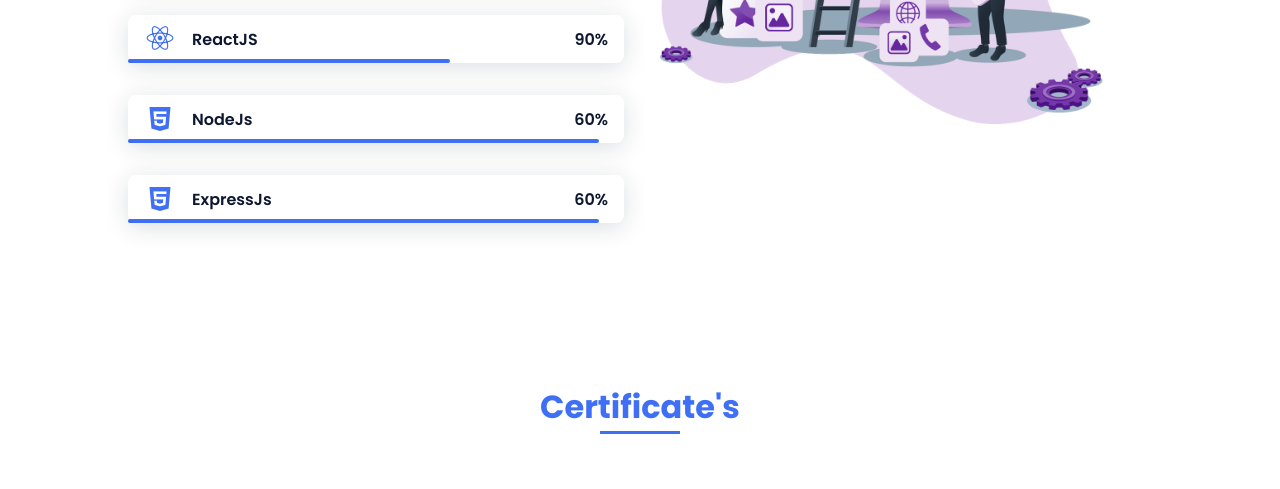
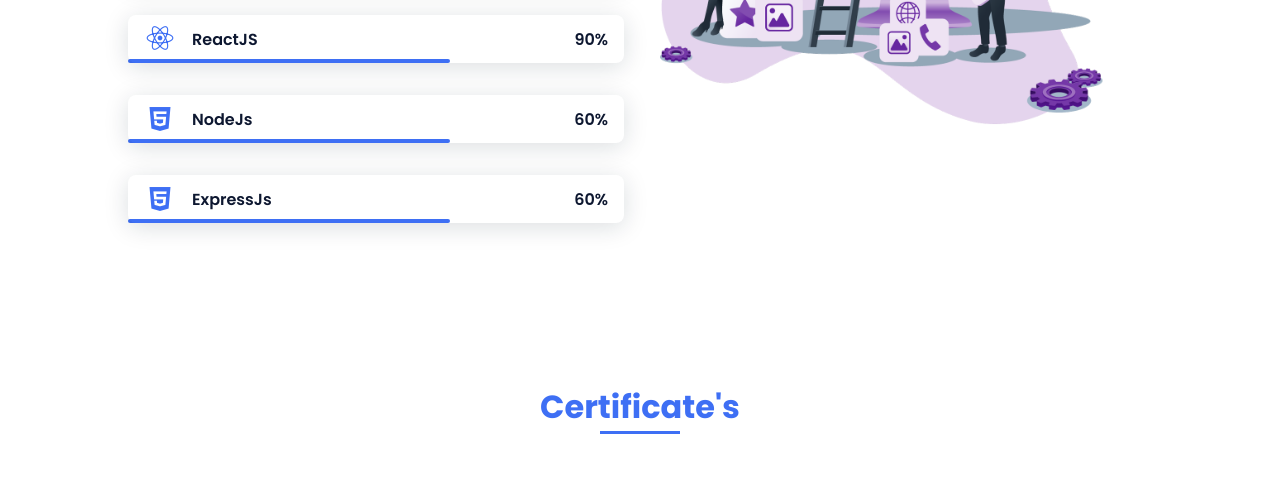
Before and after one commit to Isha2408/PortfolioMain, a plain HTML site: page index.html in a window 1280 px wide. Shown: the part 1860-2349 px from the top of the page. Drawn offline with nearby package versions, Linux system fonts and the light colour scheme.

Commit message:
Update index.html

```diff
--- a/index.html
+++ b/index.html
@@ -166,7 +166,7 @@
                                 <i class='bx bxl-html5 skills__icon'></i>
                                 <span class="skills__name">NodeJs</span>
                             </div>
-                            <div class="skills__bar skills__html">
+                            <div class="skills__bar skills__js">
 
                             </div>
                             <div>
@@ -178,7 +178,7 @@
                                 <i class='bx bxl-html5 skills__icon'></i>
                                 <span class="skills__name">ExpressJs</span>
                             </div>
-                            <div class="skills__bar skills__html">
+                            <div class="skills__bar skills__js">
 
                             </div>
                             <div>
```
